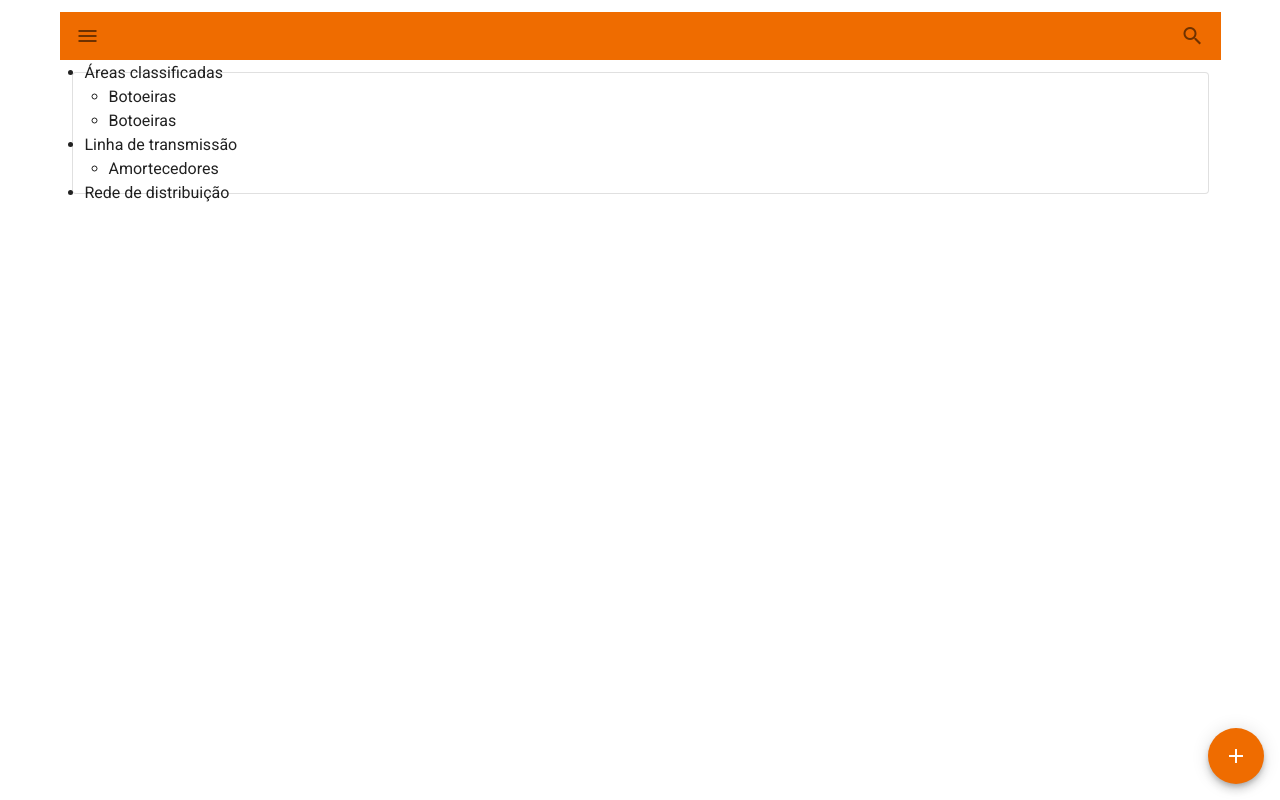
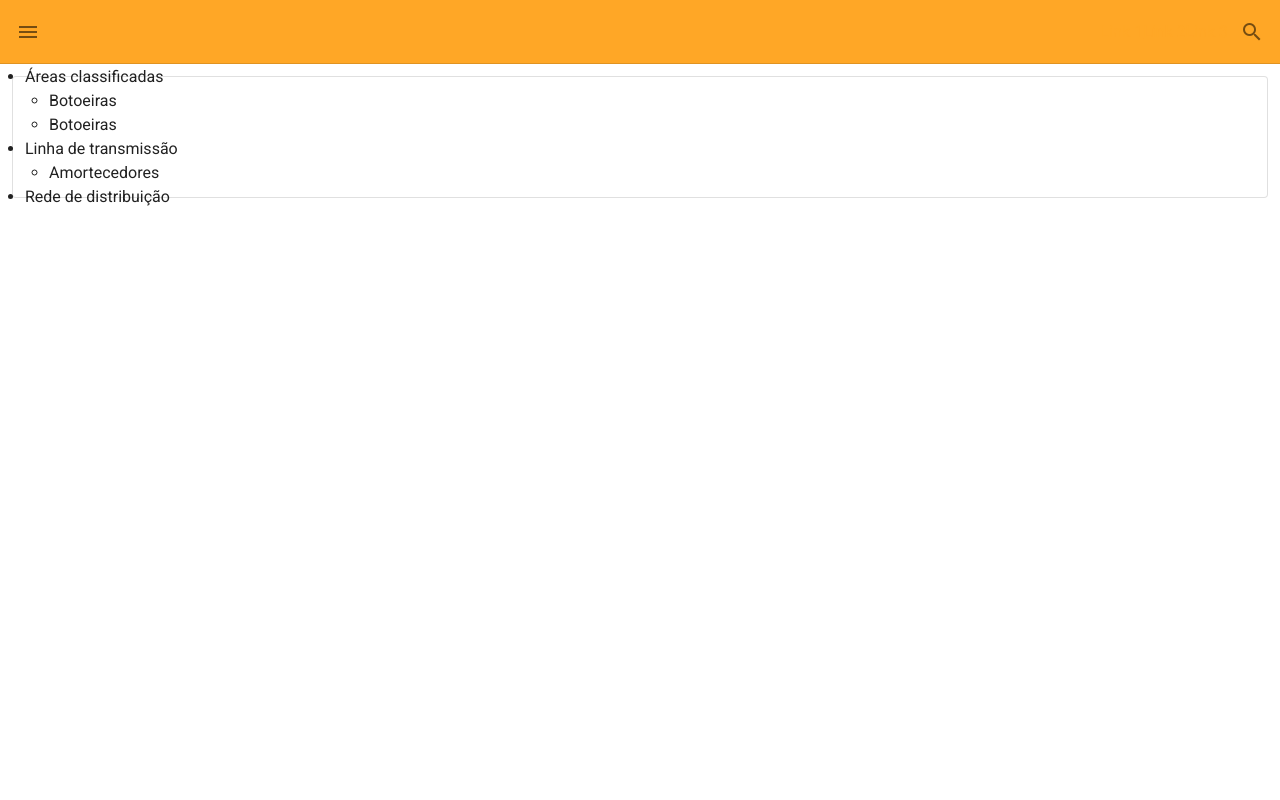
Before and after one commit to vitrine-rocks/frontend, a Nuxt app: page / in a window 1280 px wide. Built offline with nearby package versions, Linux system fonts and the light colour scheme.

Commit message:
Configure navebar color

```diff
--- a/layouts/default.vue
+++ b/layouts/default.vue
@@ -1,28 +1,55 @@
 <template>
   <v-app light>
-    <v-container>
+    <!-- Main Nvigation section -->
     <v-app-bar
-        dense
-        light
+      id="main-app-bar"
+      app
       flat
       color="primary"
+      underline="true"
     >
       <v-app-bar-nav-icon />
 
+      <nuxt-link to="/" alt="Nordserv logo">
         <v-img
-          :src="require('~/assets/logo.png')"
+          :src="require('~/assets/store_configuration/logo.png')"
           class="ml-2"
-          max-width="40"
-          max-height="20"
+          responsive
         />
+      </nuxt-link>
 
       <v-spacer></v-spacer>
+
+      <nuxt-link to="/" alt="Nordserv logo">
+        Link 1
+      </nuxt-link>
+      <nuxt-link to="/" alt="Nordserv logo">
+        Link 2
+      </nuxt-link>
+      <nuxt-link to="/" alt="Nordserv logo">
+        Link 3
+      </nuxt-link>
+
 
       <v-btn icon>
         <v-icon>mdi-magnify</v-icon>
       </v-btn>
     </v-app-bar>
+
+    <!-- Content section -->
+    <v-main>
       <nuxt />
-    </v-container>
+    </v-main>
   </v-app>
 </template>
+
+<style scoped>
+  .theme--dark #main-app-bar, .theme--light #main-app-bar {
+    border-width: 0 0 thin;
+    border-style: solid;
+  }
+
+  .theme--dark #main-app-bar.theme--light, .theme--light #main-app-bar.theme--light {
+    border-bottom-color: #0000001f !important;
+  }
+</style>
--- a/nuxt.config.js
+++ b/nuxt.config.js
@@ -65,7 +65,7 @@ export default {
       dark: false,
       themes: {
         light: {
-          primary: colors.orange.darken3,
+          primary: colors.orange.lighten1,
           accent: colors.grey.darken3,
           secondary: colors.amber.darken3,
           info: colors.teal.lighten1,
--- a/pages/index.vue
+++ b/pages/index.vue
@@ -1,5 +1,5 @@
 <template>
-  <v-container>
+  <v-container fluid>
     <v-card outlined>
       <v-row>
         <ul>
@@ -12,17 +12,6 @@
             </ul>
           </li>
         </ul>
-        <v-btn
-          @click="add"
-          fab
-          color="primary"
-          big
-          bottom
-          right
-          fixed
-        >
-          <v-icon>mdi-plus</v-icon>
-        </v-btn>
       </v-row>
     </v-card>
   </v-container>
```
Also changed, not shown: assets/logo.png (deleted), assets/store_configuration/logo.png (added). Lines whose indentation alone changed are shown as unchanged.
